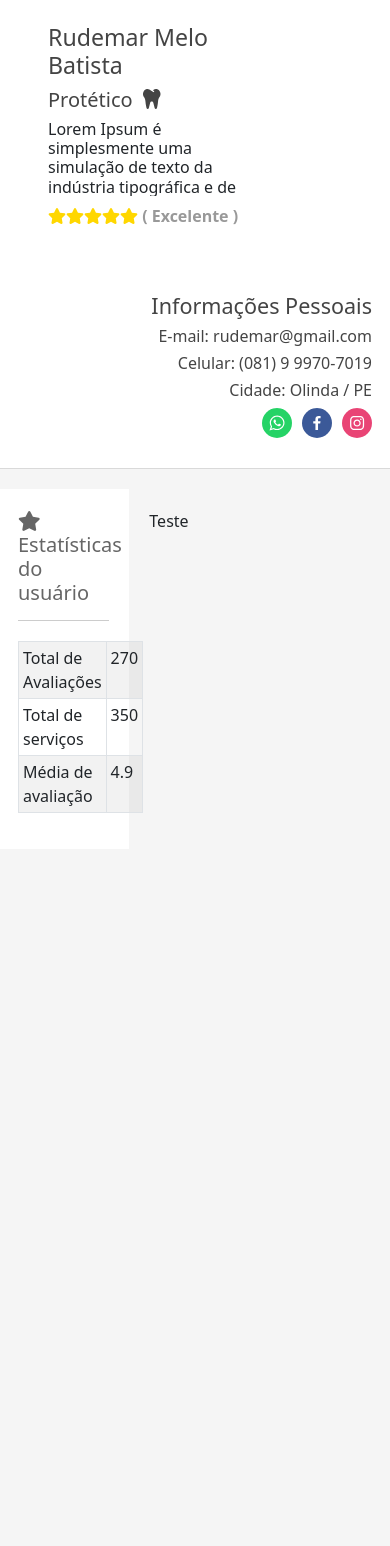
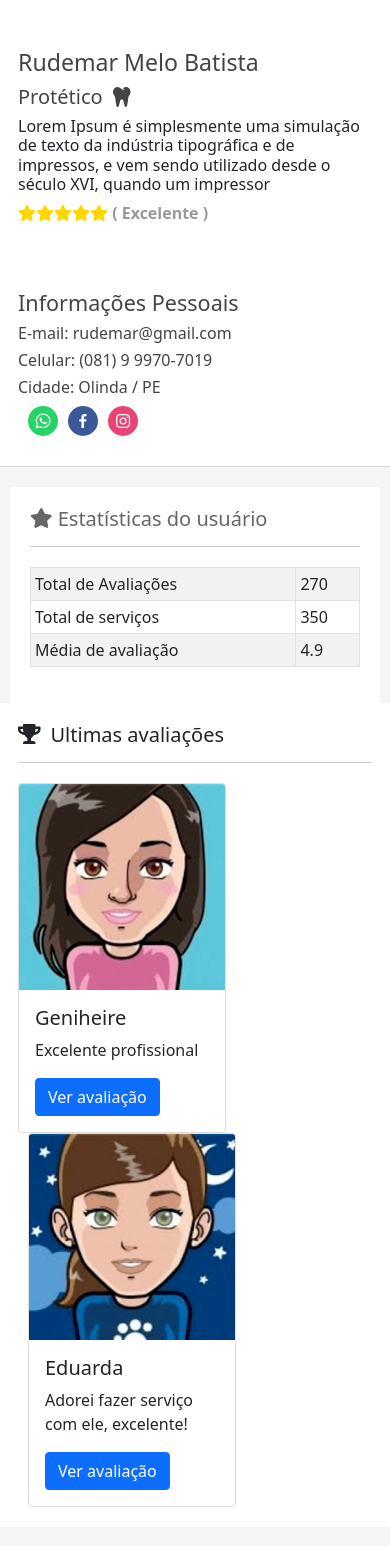
Before and after one commit to MateusVeloso/hoomp-front-end, a Next.js app: page /professional/profile in a window 390 px wide. Shown: the part 354-1900 px from the top of the page. Before the commit the page ends 1223 px from the top, so only its background shows below. Built offline with nearby package versions, Linux system fonts and the light colour scheme.

Commit message:
Adicionando responsive

```diff
--- a/components/professional/profile/header/header.js
+++ b/components/professional/profile/header/header.js
@@ -1,7 +1,7 @@
 import style from './header.module.css';
 import Image from 'next/image';
-import { Container, Row, Col } from 'react-bootstrap';
-import { faTooth, faStar, faGem } from '@fortawesome/free-solid-svg-icons';
+import { Container, Row, Col, Card, Button } from 'react-bootstrap';
+import { faTooth, faStar, faGem, faTrophy } from '@fortawesome/free-solid-svg-icons';
 import { FontAwesomeIcon } from '@fortawesome/react-fontawesome';
 import OverlayTrigger from 'react-bootstrap/OverlayTrigger';
 import Tooltip from 'react-bootstrap/Tooltip';
@@ -14,7 +14,7 @@ function Header() {
         <>
             <Container fluid className={style.container__header} >
                 <Row>
-                    <Col xs={8} style={{ "padding": "20px" }}>
+                    <Col sm={1} xl={8} style={{ "padding": "20px" }}>
                         <div className={style.container__image_profile}>
                             <Image src="/rudy.jpg" alt="me" layout='fill' />
                         </div>
@@ -34,16 +34,16 @@ function Header() {
                                 </OverlayTrigger> */}
                             </h5>
                             <h6>Lorem Ipsum é simplesmente uma simulação de texto da indústria tipográfica e de impressos, e vem sendo utilizado desde o século XVI, quando um impressor desconhecido pegou uma bandeja de tipos e os embaralho</h6>
-                            <div style={{color: "gold"}}>
+                            <div style={{ color: "gold" }}>
                                 <FontAwesomeIcon icon={faStar} />
                                 <FontAwesomeIcon icon={faStar} />
                                 <FontAwesomeIcon icon={faStar} />
                                 <FontAwesomeIcon icon={faStar} />
-                                <FontAwesomeIcon icon={faStar} /> <strong style={{color: "#999"}}>( Excelente )</strong>
+                                <FontAwesomeIcon icon={faStar} /> <strong style={{ color: "#999" }}>( Excelente )</strong>
                             </div>
                         </div>
                     </Col>
-                    <Col style={{ "padding": "20px" }}>
+                    <Col style={{ "padding": "20px" }} sm={1} xl={4}>
                         <div className={style.container__info_contact}>
                             <h4>Informações Pessoais</h4>
                             <h6>E-mail: rudemar@gmail.com</h6>
@@ -59,11 +59,35 @@ function Header() {
 
             <Container fluid style={{ "background": "transparent", "borderBottom": "0px" }} className={style.container__header} >
                 <Row >
-                    <Col xs={4} style={{ "padding": "20px", "background": "white" }}>
-                        <Statistics />
+                    <Col sm={1} xl={4}>
+                        <div style={{ "padding": "20px", "background": "white", "maxHeight": "220px" }}>
+                            <Statistics />
+                        </div>
                     </Col>
-                    <Col xs={8} style={{ "padding": "20px" }}>
-                        Teste
+                    <Col sm={1} xl={8} style={{ "padding": "20px", "background": "white" }}>
+                        <h5 style={{ "border-bottom": "1px solid #ccc", "padding-bottom": "15px", "margin-bottom": "20px" }}><FontAwesomeIcon icon={faTrophy} style={{ "margin-right": "10px" }} />Ultimas avaliações </h5>
+                        <Card style={{ width: '13rem', float: 'left' }}>
+                            {/* <Image src="/rudy.jpg" alt="me" layout='fill' /> */}
+                            <Card.Img variant="top" src="/geniheire.png" />
+                            <Card.Body>
+                                <Card.Title>Geniheire</Card.Title>
+                                <Card.Text>
+                                    Excelente profissional
+                                </Card.Text>
+                                <Button variant="primary">Ver avaliação</Button>
+                            </Card.Body>
+                        </Card>
+                        <Card style={{ width: '13rem', float: 'left', marginLeft: '10px' }}>
+                            {/* <Image src="/rudy.jpg" alt="me" layout='fill' /> */}
+                            <Card.Img variant="top" src="/eduarda.png" />
+                            <Card.Body>
+                                <Card.Title>Eduarda</Card.Title>
+                                <Card.Text>
+                                    Adorei fazer serviço com ele, excelente!
+                                </Card.Text>
+                                <Button variant="primary">Ver avaliação</Button>
+                            </Card.Body>
+                        </Card>
                     </Col>
                 </Row>
             </Container>
--- a/components/professional/profile/header/header.module.css
+++ b/components/professional/profile/header/header.module.css
@@ -1,4 +1,3 @@
-
 .container__header {
     /* background: rgba(255,5,0,0.05); */
     /* -webkit-box-shadow: 0px 5px 5px 1px rgba(255,177,43,1); */
@@ -80,7 +79,24 @@
     color: #444;
 }
 
-.container__info_contact > a{
+.container__info_contact>a {
     margin-left: 10px;
     cursor: pointer;
 }
+
+@media only screen and (max-width: 500px) {
+    .container__info_contact {
+        text-align: left;
+        width: 100%;
+    }
+    .container__info_profile {
+        float: left;
+        margin-left: 0px;
+        margin-top: 0px;
+    }
+    .container__image_profile {
+        margin-left: calc(50% - 106.5px);
+        margin-bottom: 50px;
+    }
+
+}
```
Also changed, not shown: public/eduarda.png (added), public/geniheire.png (added).
